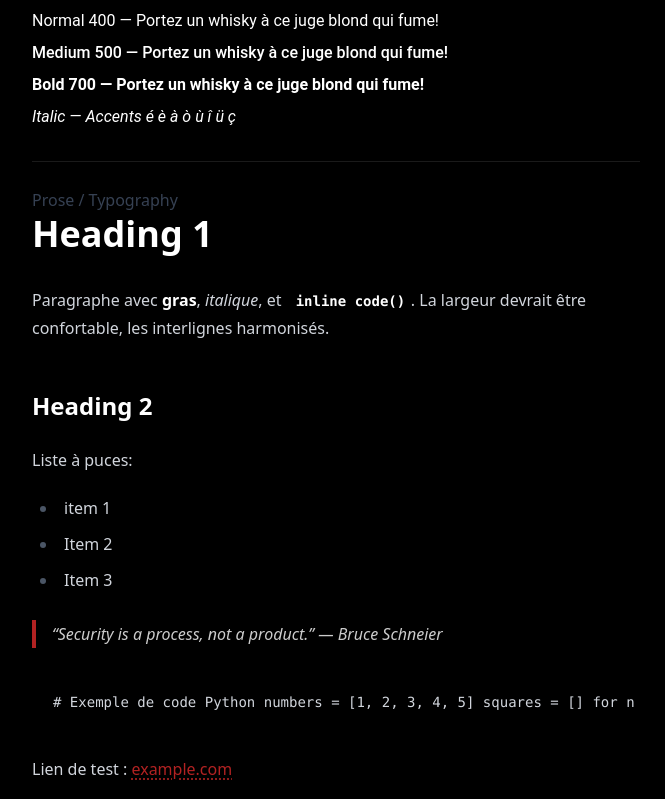
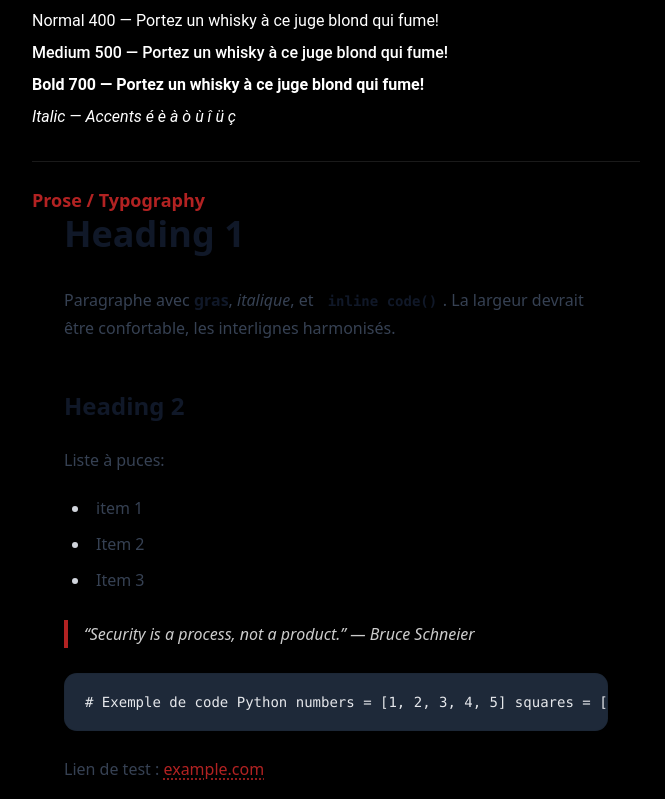
Before and after one commit to STR4T0TT0/str4t0tt0-blog, a React (Vite) app: page /en/specimen in a window 1280 px wide. Shown: the part 532-1331 px from the top of the page, without its empty margins (304-969 px from the left). Built offline with nearby package versions, Linux system fonts and the light colour scheme; a web font is replaced by a local one.

Commit message:
Feat(ProsePage) add ProsePage component for theme wrapper in one test page

```diff
--- /dev/null
+++ b/src/components/layout/ProsePage.tsx
@@ -0,0 +1,11 @@
+/* wrapper pour les themes de prose */
+import type { PropsWithChildren } from "react";
+import Container from "./Container";
+
+export default function ProsePage({ children }: PropsWithChildren) {
+  return (
+    <Container>
+      <article className="prose max-w-none">{children}</article>
+    </Container>
+  );
+}
--- a/src/views/TypoSpecimen.tsx
+++ b/src/views/TypoSpecimen.tsx
@@ -1,4 +1,6 @@
 import { useTranslation } from "react-i18next";
+/* wrapper pour changer les themes de prose */
+import ProsePage from "@/components/layout/ProsePage";
 
 export default function TypoSpecimen() {
   const { t } = useTranslation("common");
@@ -33,12 +35,12 @@ export default function TypoSpecimen() {
         </section>
       ))}
 
-      {/* --- Test les classes proses  --- */}
+      {/* --- Test du wrapper ProsePage (prose uniforme) --- */}
       <section className="border-t border-white/10 pt-6">
-        <h2 className="prose prose-brand max-w-none font-body dark">
+        <h2 className="text-lg font-bold text-str4t0tt0-primary">
           Prose / Typography
         </h2>
-        <article className="prose prose-invert max-w-none">
+        <ProsePage>
           <h1>Heading 1</h1>
           <p>
             Paragraphe avec <strong>gras</strong>, <em>italique</em>, et
@@ -65,7 +67,7 @@ export default function TypoSpecimen() {
           <p>
             Lien de test : <a href="https://example.com">example.com</a>
           </p>
-        </article>
+        </ProsePage>
       </section>
     </main>
   );
```
